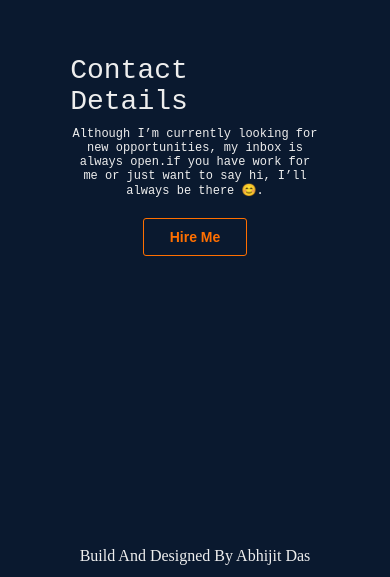
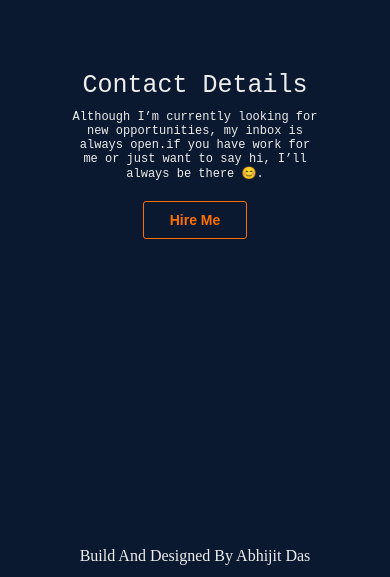
Before and after one commit to Iam-Abhijit/abhijit, a plain HTML site: page index.html in a window 390 px wide. Shown: the part 3870-4447 px from the top of the page. Drawn offline with nearby package versions, Linux system fonts and the light colour scheme; a script that the page names is missing; a web font is replaced by a local one.

Commit message:
Update responsive.css

```diff
--- a/responsive.css
+++ b/responsive.css
@@ -95,4 +95,7 @@
   .contactCont{
     width: 80%;
   }
+  .contactTittle{
+    font-size: 25px;
+  }
 }
```
